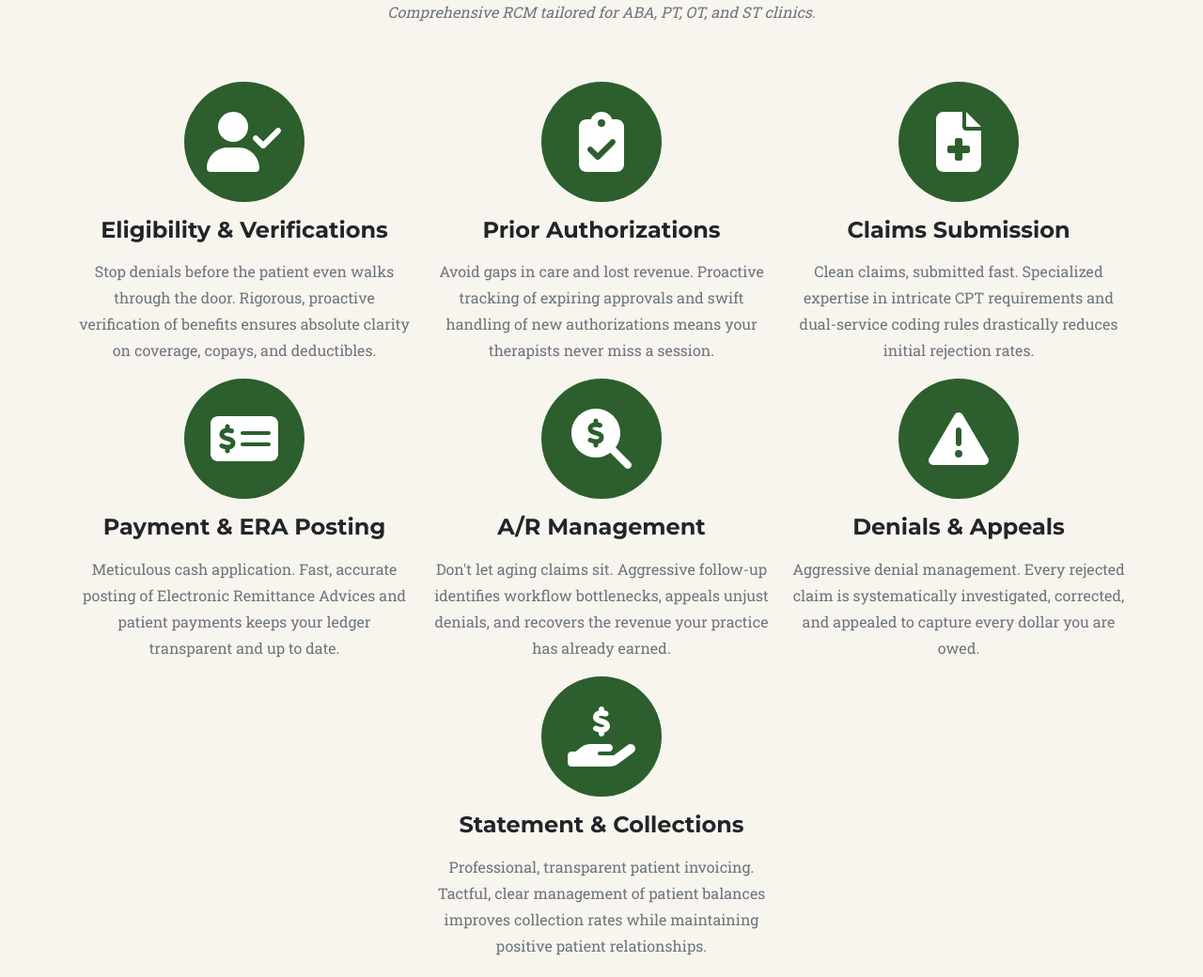
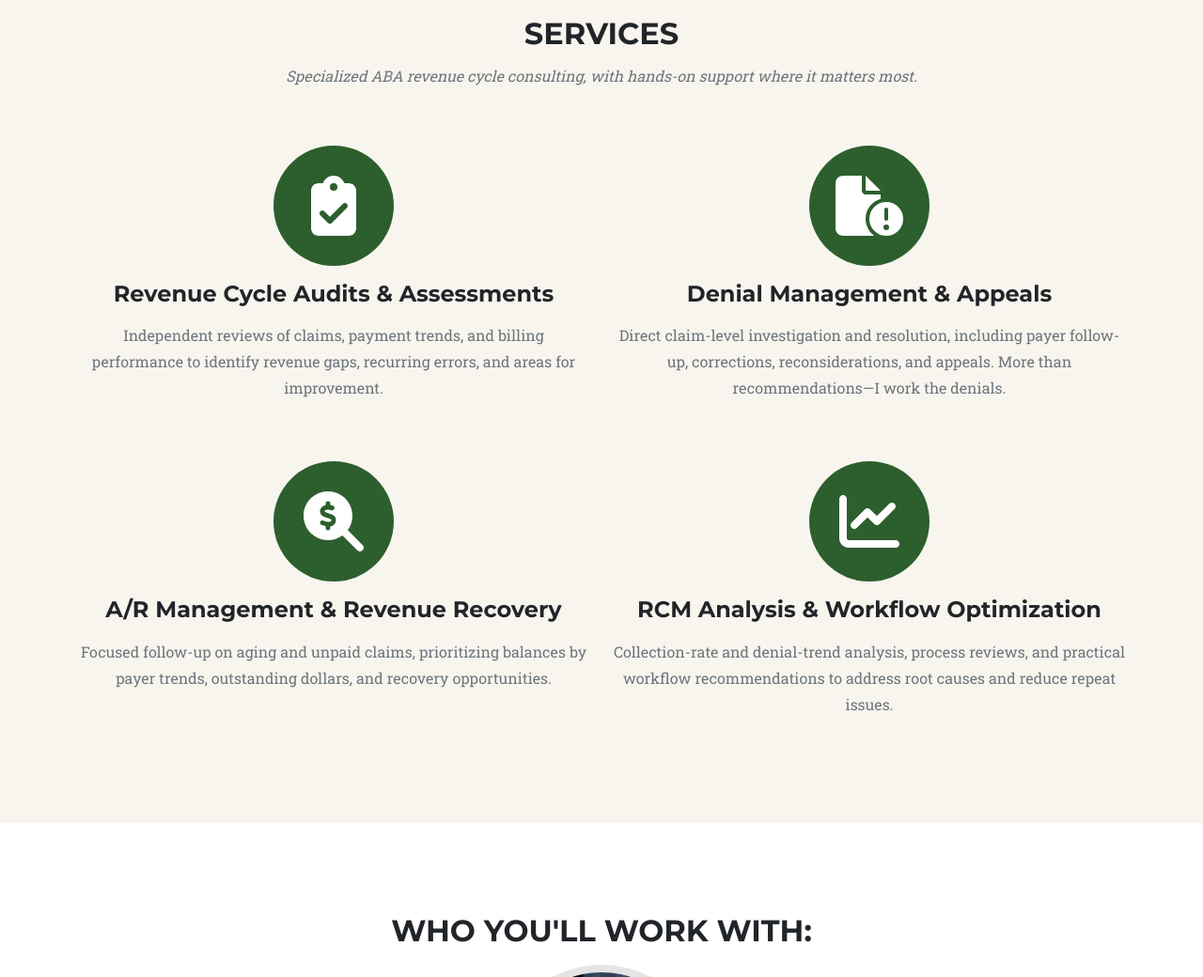
Before and after one commit to compeanc/Compean-RCS, a plain HTML site: page index.html in a window 1280 px wide. Shown: the part 896-1936 px from the top of the page at 94% size. Drawn offline with nearby package versions, Linux system fonts and the light colour scheme.

Commit message:
Refocus website on ABA revenue cycle consulting and hands-on denial recovery

```diff
--- a/index.html
+++ b/index.html
@@ -3,9 +3,9 @@
     <head>
         <meta charset="utf-8" />
         <meta name="viewport" content="width=device-width, initial-scale=1, shrink-to-fit=no" />
-        <meta name="description" content="" />
+        <meta name="description" content="ABA revenue cycle consulting, billing audits, hands-on denial management, appeals, and accounts receivable recovery for ABA practices." />
         <meta name="author" content="" />
-        <title>Compean RCS</title>
+        <title>ABA Revenue Cycle Consulting &amp; Denial Recovery | Compean RCS</title>
         <!-- Favicon-->
         <link rel="icon" type="image/png" href="assets/compean-icon.png" />
         <!-- Font Awesome icons (free version)-->
@@ -18,8 +18,8 @@
         <!-- Custom CSS -->
         <link href="css/custom.css?v=20261104" rel="stylesheet" />
         <!-- Open Graph Meta Tags for Link Sharing Previews -->
-        <meta property="og:title" content="Compean Revenue Cycle Solutions">
-        <meta property="og:description" content="Specialized revenue cycle management and administrative support for outpatient healthcare practices.">
+        <meta property="og:title" content="Compean RCS | ABA Revenue Cycle Consulting &amp; Denial Recovery">
+        <meta property="og:description" content="Independent ABA RCM audits and analysis, plus hands-on denial management, appeals, and revenue recovery.">
         <meta property="og:image" content="https://compeanc.github.io/Compean-RCS/assets/img/preview-share.png">
         <meta property="og:url" content="https://compeanc.github.io/Compean-RCS/">
         <meta property="og:type" content="website">
@@ -45,8 +45,9 @@
         <!-- Masthead-->
         <header class="masthead">
             <div class="container">
-                <div class="masthead-heading text-uppercase">Maximize Your Revenue. Minimize Your Denials.</div>
-                <a class="btn btn-primary btn-xl text-uppercase" href="#contact">Get a Free Consultation</a>
+                <div class="masthead-subheading">ABA Revenue Cycle Consulting &amp; Hands-On Recovery</div>
+                <div class="masthead-heading text-uppercase">Find Revenue Gaps. Resolve Denials.</div>
+                <a class="btn btn-primary btn-xl text-uppercase" href="#contact">Discuss Your RCM Needs</a>
             </div>
         </header>
         <!-- Services-->
@@ -54,64 +55,40 @@
             <div class="container">
                 <div class="text-center">
                     <h2 class="section-heading text-uppercase">Services</h2>
-                    <h3 class="section-subheading text-muted">Comprehensive RCM tailored for ABA, PT, OT, and ST clinics.</h3>
+                    <h3 class="section-subheading text-muted">Specialized ABA revenue cycle consulting, with hands-on support where it matters most.</h3>
                 </div>
                 <div class="row text-center justify-content-center">
-                    <div class="col-md-4">
-                        <span class="fa-stack fa-4x">
-                            <i class="fas fa-circle fa-stack-2x text-primary"></i>
-                            <i class="fas fa-user-check fa-stack-1x fa-inverse"></i>
-                        </span>
-                        <h4 class="my-3">Eligibility & Verifications</h4>
-                        <p class="text-muted">Stop denials before the patient even walks through the door. Rigorous, proactive verification of benefits ensures absolute clarity on coverage, copays, and deductibles.</p>
-                    </div>
-                    <div class="col-md-4">
+                    <div class="col-md-6 mb-5">
                         <span class="fa-stack fa-4x">
                             <i class="fas fa-circle fa-stack-2x text-primary"></i>
                             <i class="fas fa-clipboard-check fa-stack-1x fa-inverse"></i>
                         </span>
-                        <h4 class="my-3">Prior Authorizations</h4>
-                        <p class="text-muted">Avoid gaps in care and lost revenue. Proactive tracking of expiring approvals and swift handling of new authorizations means your therapists never miss a session.</p>
+                        <h4 class="my-3">Revenue Cycle Audits &amp; Assessments</h4>
+                        <p class="text-muted">Independent reviews of claims, payment trends, and billing performance to identify revenue gaps, recurring errors, and areas for improvement.</p>
                     </div>
-                    <div class="col-md-4">
+                    <div class="col-md-6 mb-5">
                         <span class="fa-stack fa-4x">
                             <i class="fas fa-circle fa-stack-2x text-primary"></i>
-                            <i class="fas fa-file-medical fa-stack-1x fa-inverse"></i>
+                            <i class="fas fa-file-circle-exclamation fa-stack-1x fa-inverse"></i>
                         </span>
-                        <h4 class="my-3">Claims Submission</h4>
-                        <p class="text-muted">Clean claims, submitted fast. Specialized expertise in intricate CPT requirements and dual-service coding rules drastically reduces initial rejection rates.</p>
+                        <h4 class="my-3">Denial Management &amp; Appeals</h4>
+                        <p class="text-muted">Direct claim-level investigation and resolution, including payer follow-up, corrections, reconsiderations, and appeals. More than recommendations—I work the denials.</p>
                     </div>
-                    <div class="col-md-4">
-                        <span class="fa-stack fa-4x">
-                            <i class="fas fa-circle fa-stack-2x text-primary"></i>
-                            <i class="fas fa-money-check-alt fa-stack-1x fa-inverse"></i>
-                        </span>
-                        <h4 class="my-3">Payment & ERA Posting</h4>
-                        <p class="text-muted">Meticulous cash application. Fast, accurate posting of Electronic Remittance Advices and patient payments keeps your ledger transparent and up to date.</p>
-                    </div>
-                    <div class="col-md-4">
+                    <div class="col-md-6">
                         <span class="fa-stack fa-4x">
                             <i class="fas fa-circle fa-stack-2x text-primary"></i>
                             <i class="fas fa-search-dollar fa-stack-1x fa-inverse"></i>
                         </span>
-                        <h4 class="my-3">A/R Management</h4>
-                        <p class="text-muted">Don't let aging claims sit. Aggressive follow-up identifies workflow bottlenecks, appeals unjust denials, and recovers the revenue your practice has already earned.</p>
+                        <h4 class="my-3">A/R Management &amp; Revenue Recovery</h4>
+                        <p class="text-muted">Focused follow-up on aging and unpaid claims, prioritizing balances by payer trends, outstanding dollars, and recovery opportunities.</p>
                     </div>
-                    <div class="col-md-4">
+                    <div class="col-md-6">
                         <span class="fa-stack fa-4x">
                             <i class="fas fa-circle fa-stack-2x text-primary"></i>
-                            <i class="fas fa-exclamation-triangle fa-stack-1x fa-inverse"></i>
+                            <i class="fas fa-chart-line fa-stack-1x fa-inverse"></i>
                         </span>
-                        <h4 class="my-3">Denials & Appeals</h4>
-                        <p class="text-muted">Aggressive denial management. Every rejected claim is systematically investigated, corrected, and appealed to capture every dollar you are owed.</p>
-                    </div>
-                    <div class="col-md-4">
-                        <span class="fa-stack fa-4x">
-                            <i class="fas fa-circle fa-stack-2x text-primary"></i>
-                            <i class="fas fa-hand-holding-usd fa-stack-1x fa-inverse"></i>
-                        </span>
-                        <h4 class="my-3">Statement & Collections</h4>
-                        <p class="text-muted">Professional, transparent patient invoicing. Tactful, clear management of patient balances improves collection rates while maintaining positive patient relationships.</p>
+                        <h4 class="my-3">RCM Analysis &amp; Workflow Optimization</h4>
+                        <p class="text-muted">Collection-rate and denial-trend analysis, process reviews, and practical workflow recommendations to address root causes and reduce repeat issues.</p>
                     </div>
                 </div>
             </div>
@@ -128,7 +105,7 @@
                     </div>
                     <div class="col-lg-4">
                         <div class="team-member">
-                            <img class="mx-auto rounded-circle" src="assets/img/team/Profile-Pic.jpg" alt="..." />
+                            <img class="mx-auto rounded-circle" src="assets/img/team/Profile-Pic.jpg" alt="Portrait of Lily Compean" />
                             <h4>Lily Compean</h4>
                             <p class="text-muted">Founder & Principal Consultant</p>
                         </div>
@@ -137,7 +114,7 @@
                     </div>
                 </div>
                 <div class="row">
-                    <div class="col-lg-8 mx-auto text-center"><p class="large text-muted">With over 10 years of experience navigating the complexities of healthcare operations, I founded Compean Revenue Cycle Solutions to bring enterprise-level billing expertise directly to individual ABA providers and growing clinics. My background is deeply hands-on: I have managed high-volume revenue cycles and executed intricate EMR workflows for large-scale organizations. Whether you are a solo practitioner needing full-cycle billing management, or a larger clinic requiring overflow support during peak times, I step in directly to ensure you get paid. Beyond daily billing, I also provide strategic RCM workflow consultation and actively advise on EMR software development, utilizing real-world operational insight to help optimize your practice from the ground up.</p></div>
+                    <div class="col-lg-8 mx-auto text-center"><p class="large text-muted">With over 10 years of outpatient therapy revenue cycle experience, I founded Compean Revenue Cycle Solutions to help ABA practices understand where revenue gets stuck—and take action to address it. I combine independent billing reviews, payer and collection-trend analysis, and practical workflow consulting with hands-on claim work: investigating denials, submitting appeals, and following up on unpaid balances. Whether your practice needs a focused audit, a denial recovery project, or help improving its billing processes, you work directly with me to uncover issues and build a more effective revenue cycle.</p></div>
                 </div>
             </div>
         </section>
@@ -152,7 +129,7 @@
             <div class="container">
                 <div class="text-center">
                     <h2 class="section-heading text-uppercase">GET IN TOUCH</h2>
-                    <h3 class="section-subheading text-muted">Stuck managing billing instead of your clinic? Send a message and let's streamline your revenue cycle.</h3>
+                    <h3 class="section-subheading text-muted">Tell me about your ABA practice’s denial backlog, unpaid claims, or revenue cycle challenges. We can discuss a focused audit, recovery project, or workflow review.</h3>
                 </div>
                 <!-- * * * * * * * * * * * * * * *-->
                 <!-- * * SB Forms Contact Form * *-->
@@ -162,7 +139,6 @@
                 <!-- https://startbootstrap.com/solution/contact-forms-->
                 <!-- to get an API token!-->
                <form action="https://formspree.io/f/mppwnbqj" method="POST">
-                <input type="hidden" name="_next" value="[https://yourusername.github.io](https://yourusername.github.io)">
                     <div class="row align-items-stretch mb-5">
                         <div class="col-md-6">
                             <div class="form-group">
@@ -172,17 +148,18 @@
                                 <input class="form-control" name="Email" type="email" placeholder="Your Email *" required />
                             </div>
                             <div class="form-group mb-md-0">
-                                <input class="form-control" name="Phone" type="tel" placeholder="Your Phone *" required />
+                                <input class="form-control" name="Phone" type="tel" placeholder="Your Phone (optional)" />
                             </div>
                         </div>
                         <div class="col-md-6">
                             <div class="form-group form-group-textarea mb-md-0">
-                                <textarea class="form-control" name="Message" placeholder="How can I help your practice? *" required></textarea>
+                                <textarea class="form-control" name="Message" placeholder="Tell me about your ABA revenue cycle needs *" required></textarea>
                             </div>
                         </div>
                     </div>
                     <div class="text-center">
                         <button class="btn btn-primary btn-xl text-uppercase" type="submit">Send Message</button>
+                        <p class="text-muted small mt-4">Please do not include patient information or other protected health information in this form.</p>
                     </div>
                 </form>
             </div>
```
